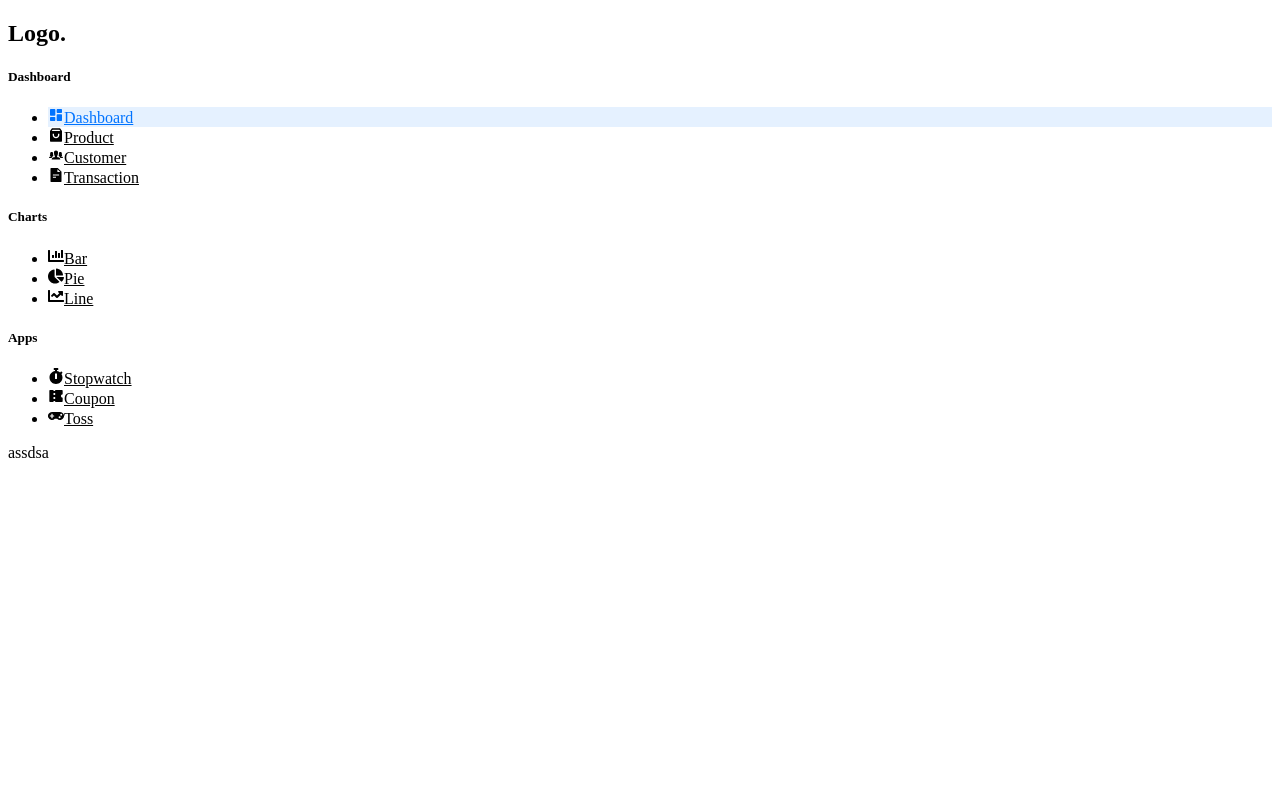
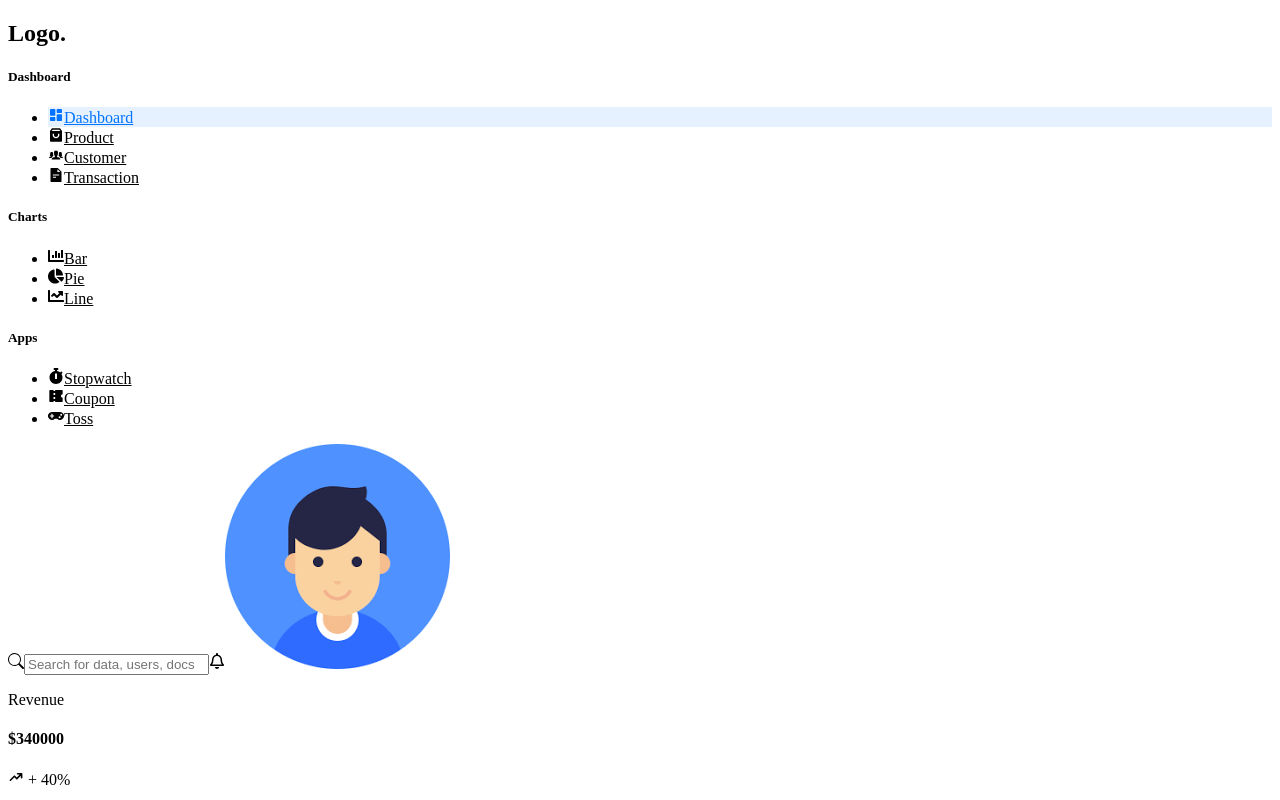
Before and after one commit to MuhammadDanishKhan16259/Admin-Dashboard-React-TypeScript, a React (Vite) app: page /admin/dashboard in a window 1280 px wide. Built offline with nearby package versions, Linux system fonts and the light colour scheme; the HTML template or start-up script is replaced by a standard one.

Commit message:
add-widget

```diff
--- a/src/pages/Dashboard.tsx
+++ b/src/pages/Dashboard.tsx
@@ -1,12 +1,61 @@
+import { BsSearch } from "react-icons/bs";
 import AdminSidebar from "../components/AdminSidebar";
-
+import { FaRegBell } from "react-icons/fa";
+import userImg from "../assets/userpic.png";
+import { HiTrendingDown, HiTrendingUp } from "react-icons/hi";
 const dashboard = () => {
   return (
     <div className="adminContainer">
       <AdminSidebar />
-      <main>assdsa</main>
+      <main className="dashboard">
+        <div className="bar">
+          <BsSearch />
+          <input type="text" placeholder="Search for data, users, docs" />
+          <FaRegBell />
+          <img src={userImg} alt="User" />
+        </div>
+        <section className="widgetcontainer">
+          <WidtetItem
+            percent={40}
+            amount={true}
+            value={340000}
+            heading="Revenue"
+            color="rgb(0,115,255)"
+          />
+        </section>
+      </main>
     </div>
   );
 };
+interface WidgetItemProps {
+  heading: string;
+  value: number;
+  percent: number;
+  color: string;
+  amount?: boolean;
+}
+const WidtetItem = ({
+  heading,
+  value,
+  percent,
+  color,
+  amount,
+}: WidgetItemProps) => (
+  <article className="widget">
+    <div className="WiidgetInfo">
+      <p>{heading}</p>
+      <h4>{amount ? `$${value}` : value}</h4>
+      {percent > 0 ? (
+        <span className="green">
+          <HiTrendingUp /> + {percent}%
+        </span>
+      ) : (
+        <span className="red">
+          <HiTrendingDown /> {percent}%
+        </span>
+      )}
+    </div>
+  </article>
+);
 
 export default dashboard;
--- /dev/null
+++ b/src/styles/_dashboard.scss
@@ -0,0 +1,23 @@
+.dashboard {
+  overflow-y: auto;
+
+  .bar {
+    height: 4rem;
+    @include flex(row, unset);
+    padding: 0 1rem;
+    border-bottom: 1px solid rgba(0, 0, 0, 0.37);
+
+    > input {
+      margin-right: auto;
+      @include inputStyle(100%, 1rem 0);
+    }
+    > svg {
+      font-size: 1.2rem;
+      opacity: 0.7;
+    }
+    > img {
+      @include square(2rem);
+      border-radius: 50%;
+    }
+  }
+}
--- a/src/styles/app.scss
+++ b/src/styles/app.scss
@@ -1,4 +1,5 @@
 @import "mixin";
+@import "dashboard";
 :root {
   font-family: Inter, system-ui, Avenir, Helvetica, Arial, sans-serif;
   line-height: 1.5;
```
Also changed, not shown: src/assets/userpic.png (added).
